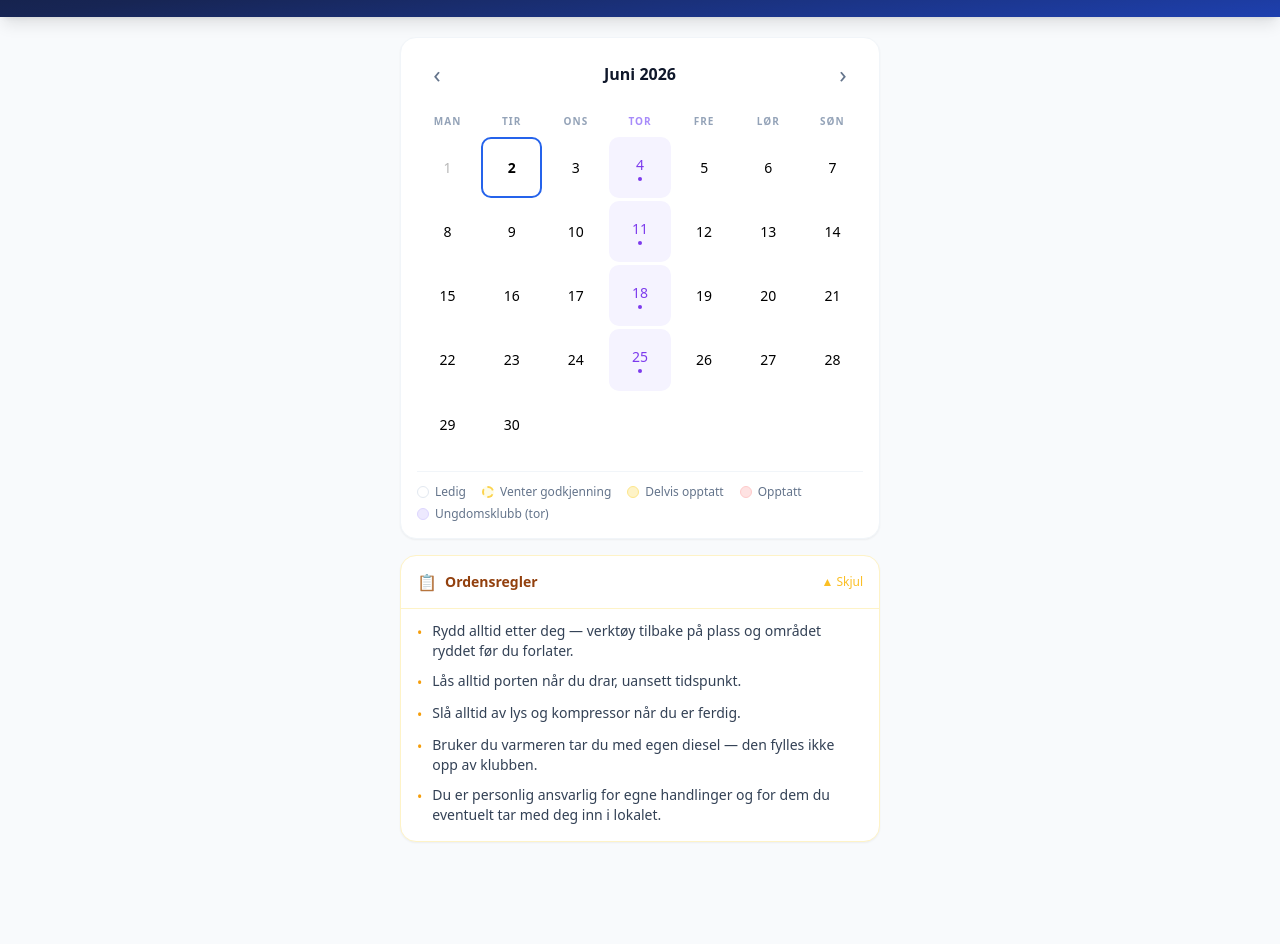
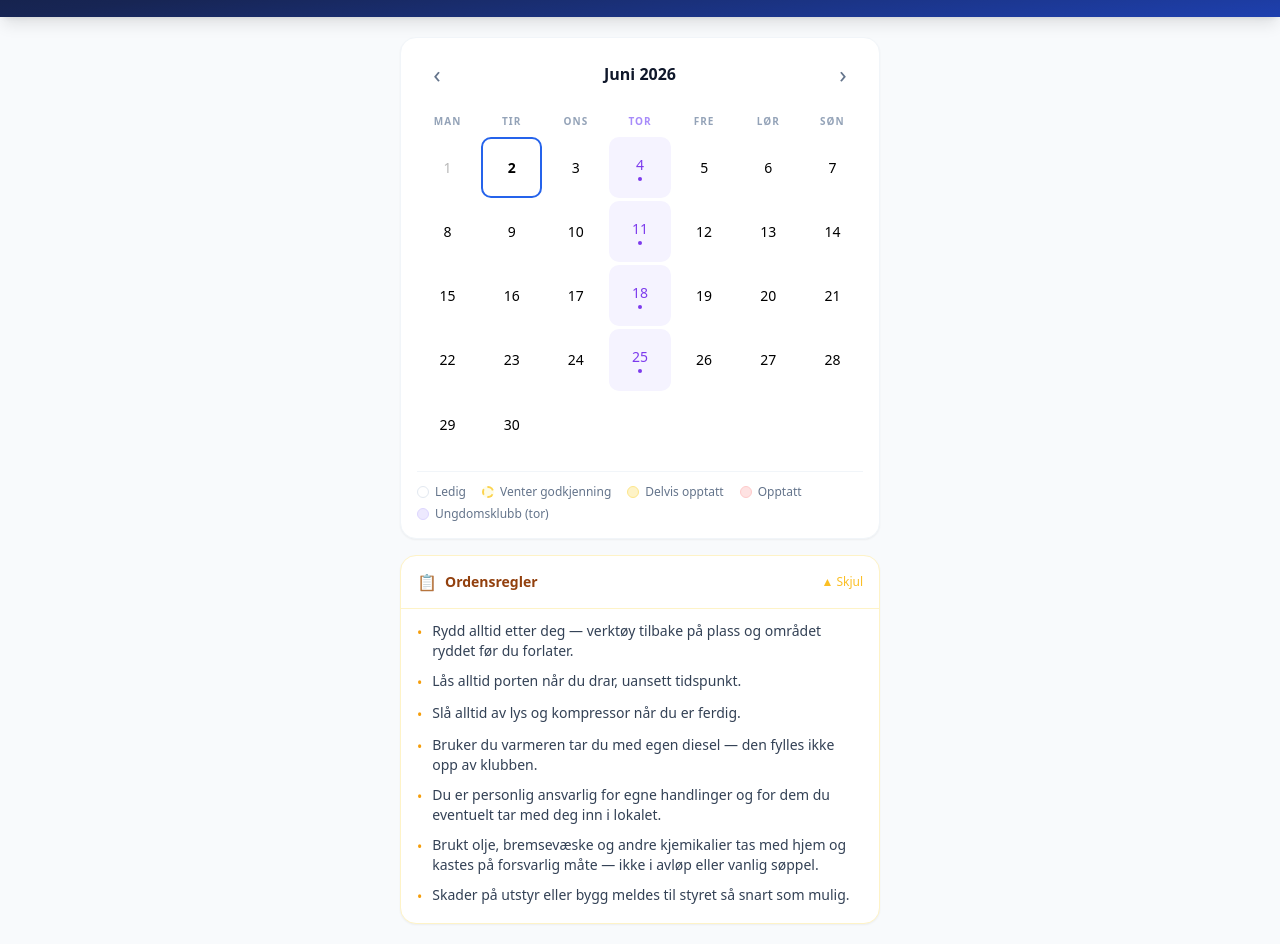
Before and after one commit to ftangen/loftebukk-booking, a website: page public/index.html in a window 1280 px wide. Shown: the part 125-1069 px from the top of the page. Before the commit the page ends 987 px from the top, so only its background shows below. Drawn offline with nearby package versions, Linux system fonts and the light colour scheme; no server answers.

Commit message:
Add waste disposal and damage reporting to house rules
Co-Authored-By: Claude Sonnet 4.6 <noreply@anthropic.com>

```diff
--- a/public/index.html
+++ b/public/index.html
@@ -64,6 +64,8 @@
           <li class="flex gap-2.5"><span class="text-amber-500 mt-0.5 flex-shrink-0">•</span>Slå alltid av lys og kompressor når du er ferdig.</li>
           <li class="flex gap-2.5"><span class="text-amber-500 mt-0.5 flex-shrink-0">•</span>Bruker du varmeren tar du med egen diesel — den fylles ikke opp av klubben.</li>
           <li class="flex gap-2.5"><span class="text-amber-500 mt-0.5 flex-shrink-0">•</span>Du er personlig ansvarlig for egne handlinger og for dem du eventuelt tar med deg inn i lokalet.</li>
+          <li class="flex gap-2.5"><span class="text-amber-500 mt-0.5 flex-shrink-0">•</span>Brukt olje, bremsevæske og andre kjemikalier tas med hjem og kastes på forsvarlig måte — ikke i avløp eller vanlig søppel.</li>
+          <li class="flex gap-2.5"><span class="text-amber-500 mt-0.5 flex-shrink-0">•</span>Skader på utstyr eller bygg meldes til styret så snart som mulig.</li>
         </ul>
       </div>
     </details>
```
